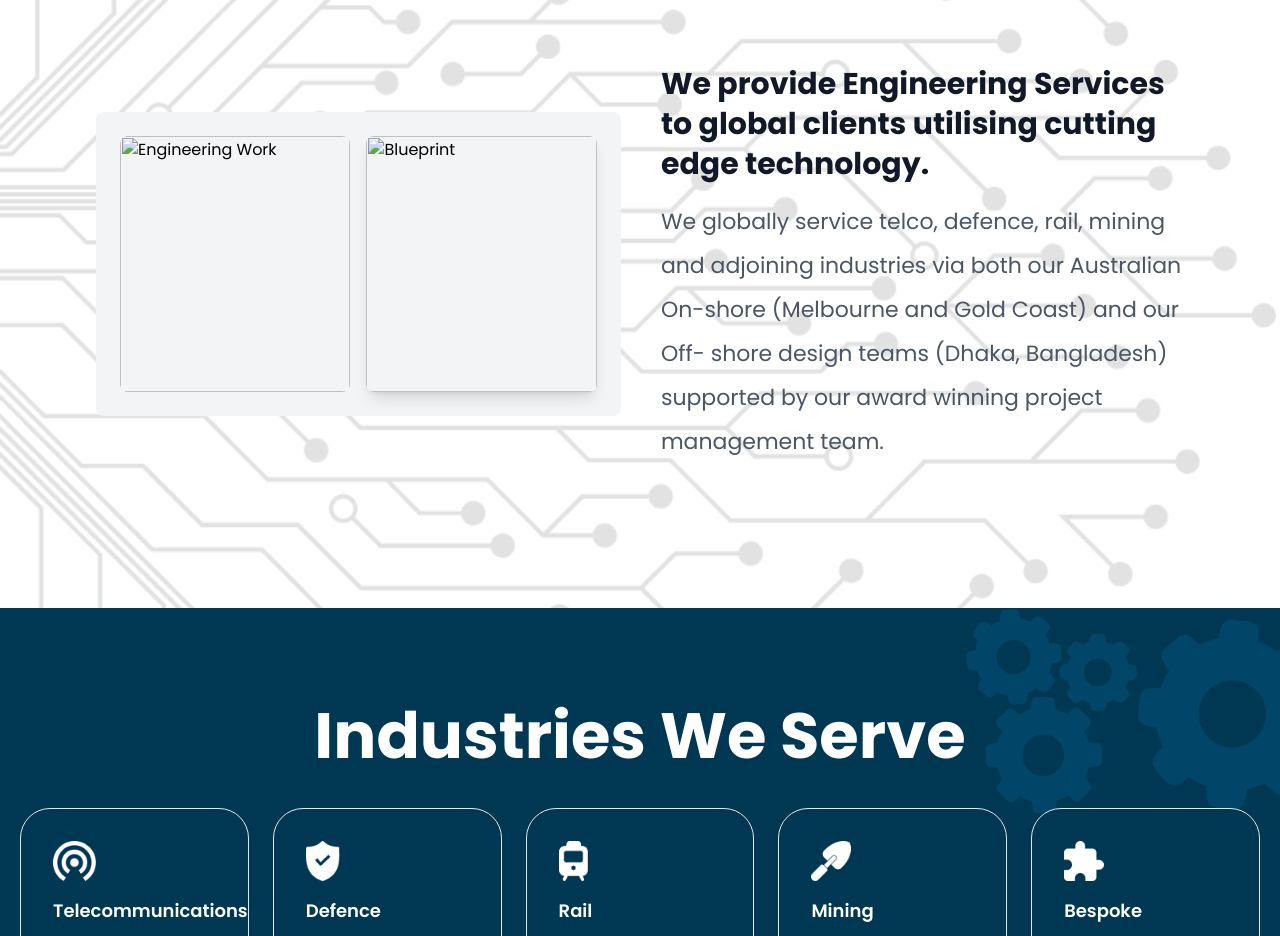
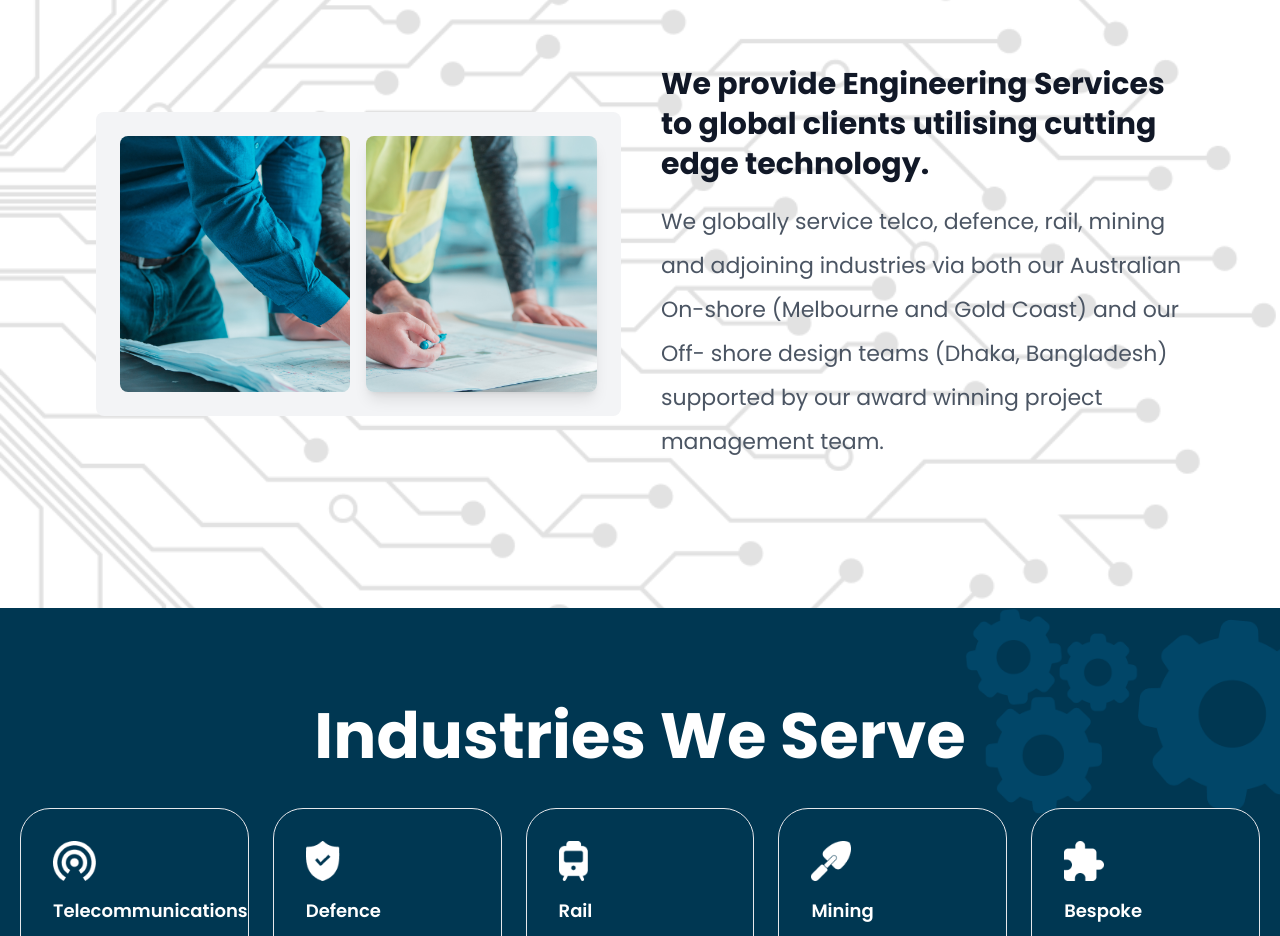
Before and after one commit to AbdulRehman4it/vascrow, a website: page build/index.html in a window 1280 px wide. Shown: the part 1160-2096 px from the top of the page. Drawn offline with nearby package versions, Linux system fonts and the light colour scheme.

Commit message:
image change

```diff
--- a/build/index.html
+++ b/build/index.html
@@ -108,10 +108,10 @@
         <div class="w-full lg:w-1/2 bg-gray-100 p-6 rounded-lg relative" data-aos="zoom-in">
             <div class="flex gap-4">
                 <div class="w-1/2 2xl:h-[500px] h-64 rounded-lg overflow-hidden">
-                    <img src="image1.jpg" alt="Engineering Work" class="w-full h-full object-cover">
+                    <img src="./img/1.png" alt="Engineering Work" class="w-full h-full object-cover">
                 </div>
                 <div class="w-1/2 2xl:h-[500px] h-64 rounded-lg overflow-hidden shadow-lg">
-                    <img src="image2.jpg" alt="Blueprint" class="w-full h-full object-cover">
+                    <img src="./img/2.png" alt="Blueprint" class="w-full h-full object-cover">
                 </div>
             </div>
         </div>
```
Also changed, not shown: build/css/style.css, build/img/1.png (added), build/img/2.png (added).
